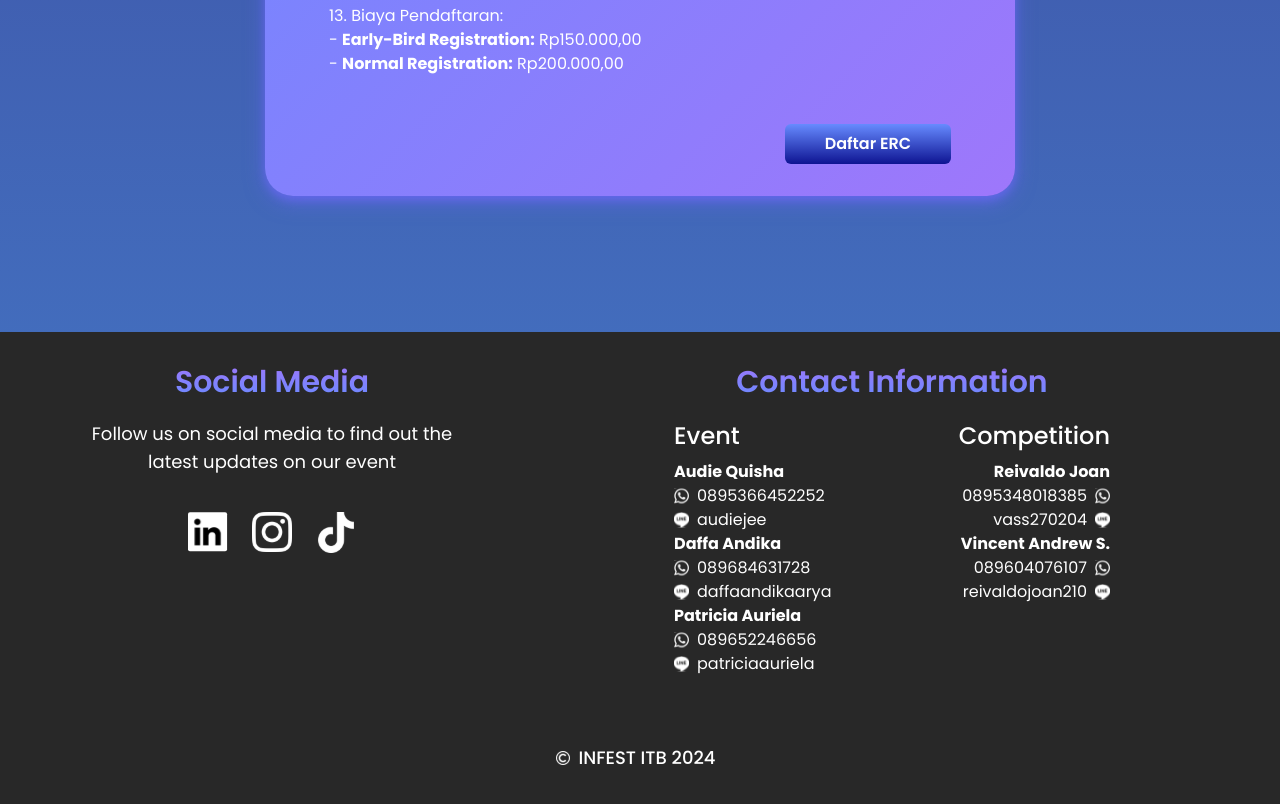
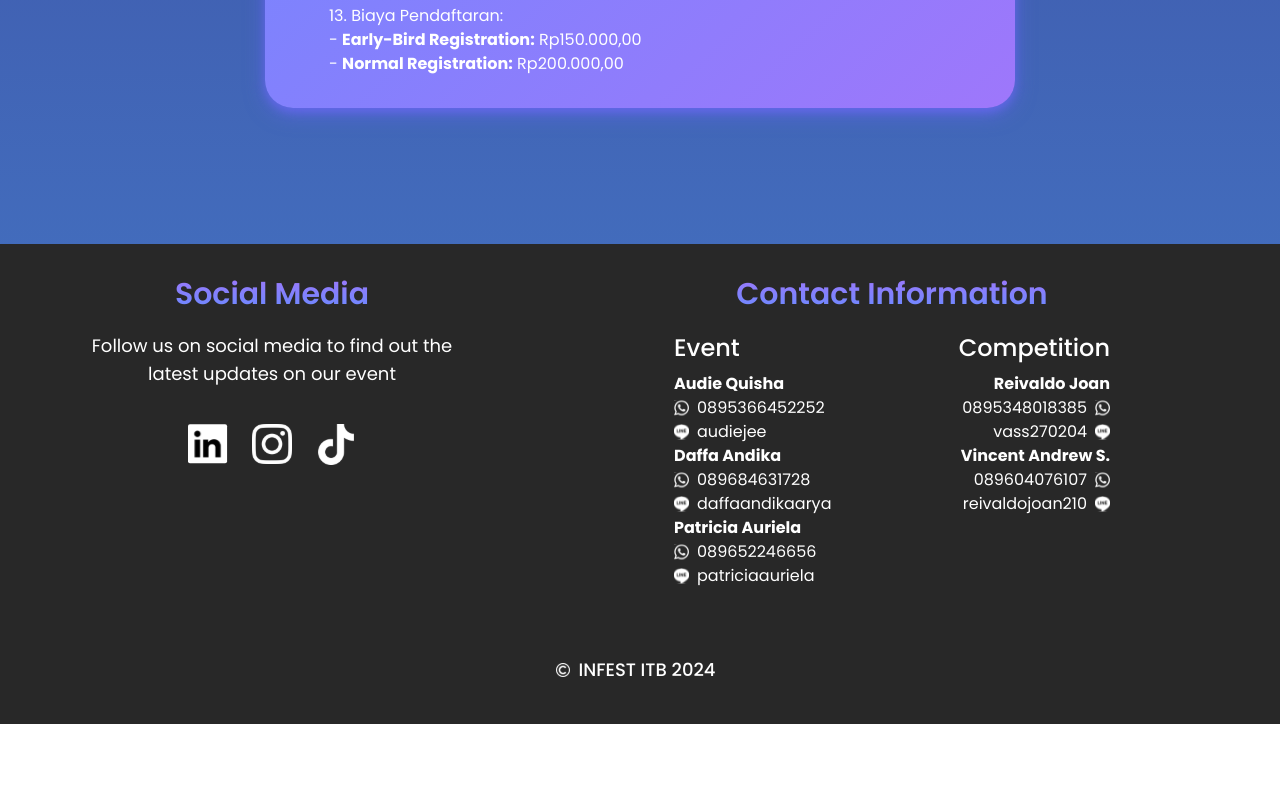
Before and after one commit to farrelathalla/INFEST-2024, a Next.js app: page /registration in a window 1280 px wide. Shown: the part 1700-2504 px from the top of the page. After the commit the page ends 2424 px from the top, so only its background shows below. Built offline with nearby package versions, Linux system fonts and the light colour scheme.

Commit message:
feat: remove regis erc

```diff
--- a/components/competitions/KetentuanLomba.jsx
+++ b/components/competitions/KetentuanLomba.jsx
@@ -45,11 +45,11 @@ const KetentuanLomba = ({ title, competition, buttonTitle }) => {
             <p>11. Peserta <span className='font-bold'>wajib mem-posting twibbon</span> yang disediakan oleh panitia untuk mengikuti lomba.</p>
             <p>12. Peserta <span className='font-bold'>wajib mengikuti ketentuan panitia</span> dan <span className='font-bold'>keputusan panitia tidak dapat diganggu gugat.</span></p>
             <p>13. Biaya Pendaftaran: <br></br> - <span className='font-bold'>Early-Bird Registration:</span> Rp150.000,00 <br></br>- <span className='font-bold'>Normal Registration:</span> Rp200.000,00</p>
-            <Link href='https://forms.gle/7Voy8MreBsyhazyLA' target='_blank' className='w-full flex justify-end mt-10'>
+            {/* <Link href='https://forms.gle/7Voy8MreBsyhazyLA' target='_blank' className='w-full flex justify-end mt-10'>
               <button className='bg-gradient-to-b from-[#678BFF] to-[#0E1492] rounded-md px-10 py-2 font-semibold'>
                 {buttonTitle}
               </button>
-            </Link>
+            </Link> */}
           </div>
         )
       }
```
